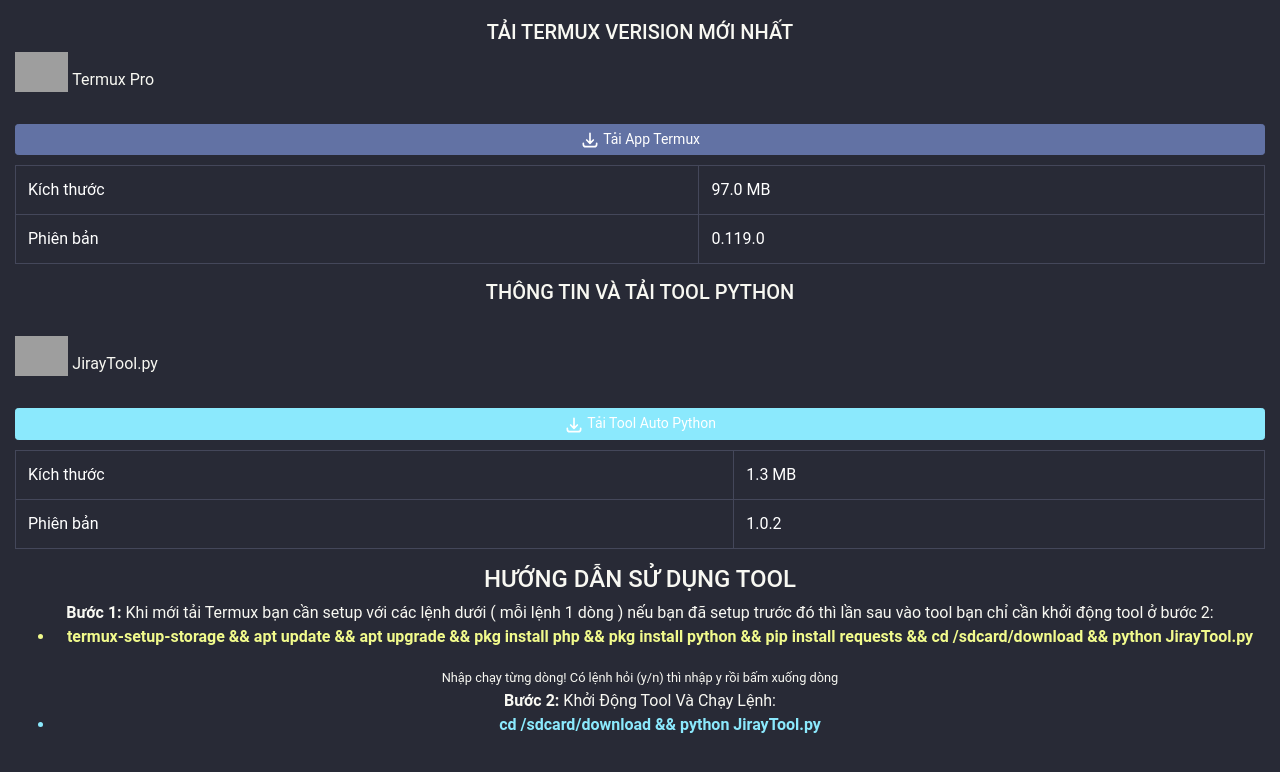
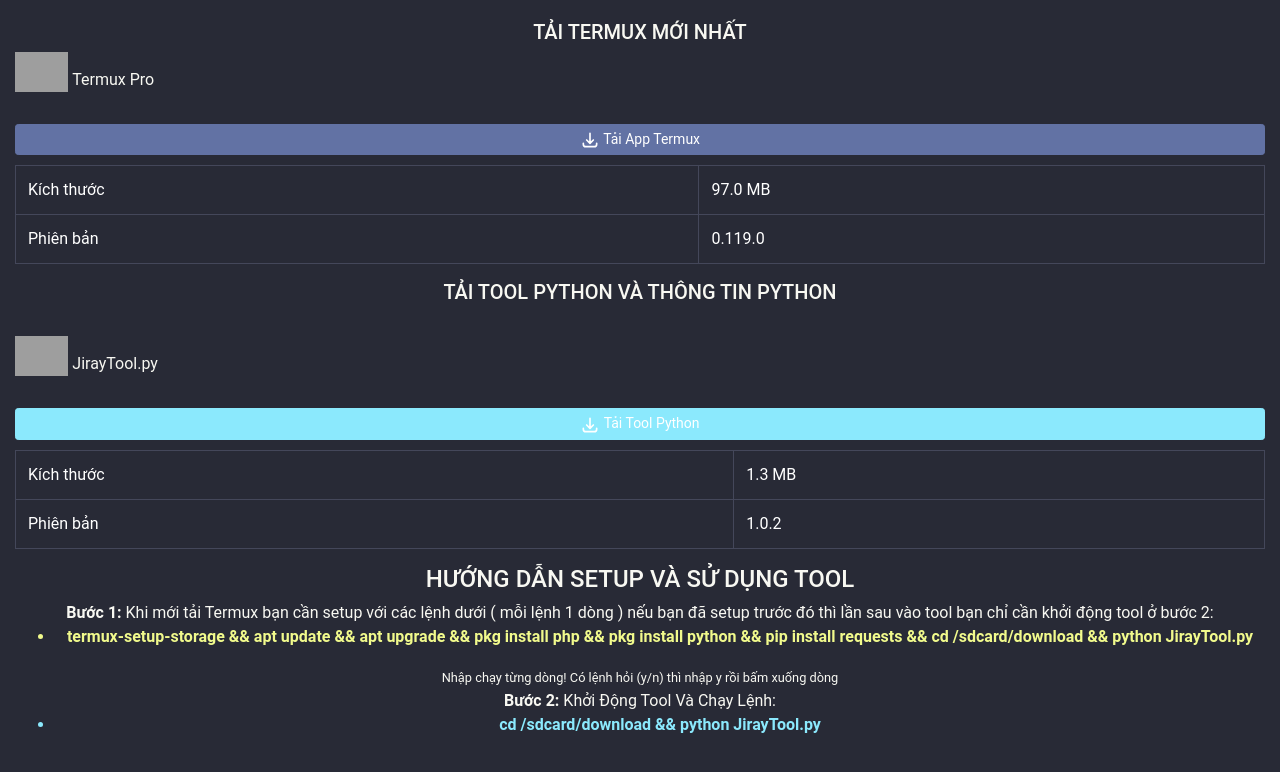
Before and after one commit to thanhquybot/thanhquybot.github.io, a plain HTML site: page huongdan/index.html in a window 1280 px wide. Drawn offline with nearby package versions, Linux system fonts and the light colour scheme; grey boxes are pictures that could not be loaded.

Commit message:
Add files via upload

```diff
--- a/huongdan/index.html
+++ b/huongdan/index.html
@@ -3,7 +3,7 @@
 <head>
     <meta charset="UTF-8">
     <meta name="viewport" content="width=device-width, initial-scale=1.0">
-    <title>Hướng Dẫn Sử Dụng JirayTool</title>
+    <title>Hướng Dẫn Sử Dụng Tool Thành Quý Bot</title>
     <link rel="stylesheet" href="https://stackpath.bootstrapcdn.com/bootstrap/4.5.2/css/bootstrap.min.css">
     <style>
         body {
@@ -67,7 +67,7 @@
 <body>
 <div class="container-fluid">
 		<center>
-            <h5>TẢI TERMUX VERISION MỚI NHẤT </h5>
+            <h5>TẢI TERMUX MỚI NHẤT </h5>
         </center>
     <center>
         <div class="d-flex mb-3">
@@ -102,7 +102,7 @@
             </table>
         </div>
         <center>
-            <h5>THÔNG TIN VÀ TẢI TOOL PYTHON</h5>
+            <h5>TẢI TOOL PYTHON VÀ THÔNG TIN PYTHON</h5>
         </center>
         <br>
         <div class="d-flex mb-3">
@@ -119,7 +119,7 @@
             <a href="https://www.mediafire.com/file/ub2x93sxw3g30p5/JirayTool.py/file" class="btn btn-info btn-block btn-sm" rel="nofollow">
                 <svg xmlns="http://www.w3.org/2000/svg" fill="none" viewBox="0 0 24 24" stroke="currentColor" stroke-width="2">
                     <path stroke-linecap="round" stroke-linejoin="round" d="M4 16v1a3 3 0 003 3h10a3 3 0 003-3v-1m-4-4l-4 4m0 0l-4-4m4 4V4"></path>
-                </svg> Tải Tool Auto Python
+                </svg> Tải Tool Python
             </a>
         </div>
         <div class="table-responsive">
@@ -137,7 +137,7 @@
             </table>
         </div>
         <div class="step-instructions">
-            <h4>HƯỚNG DẪN SỬ DỤNG TOOL</h4>
+            <h4>HƯỚNG DẪN SETUP VÀ SỬ DỤNG TOOL</h4>
             <strong>Bước 1:</strong> Khi mới tải Termux bạn cần setup với các lệnh dưới ( mỗi lệnh 1 dòng ) nếu bạn đã setup trước đó thì lần sau vào tool bạn chỉ cần khởi động tool ở bước 2:
             <ul>
                 <li class="text-warning">termux-setup-storage && apt update && apt upgrade && pkg install php && pkg install python && pip install requests && cd /sdcard/download && python JirayTool.py</li>
```
